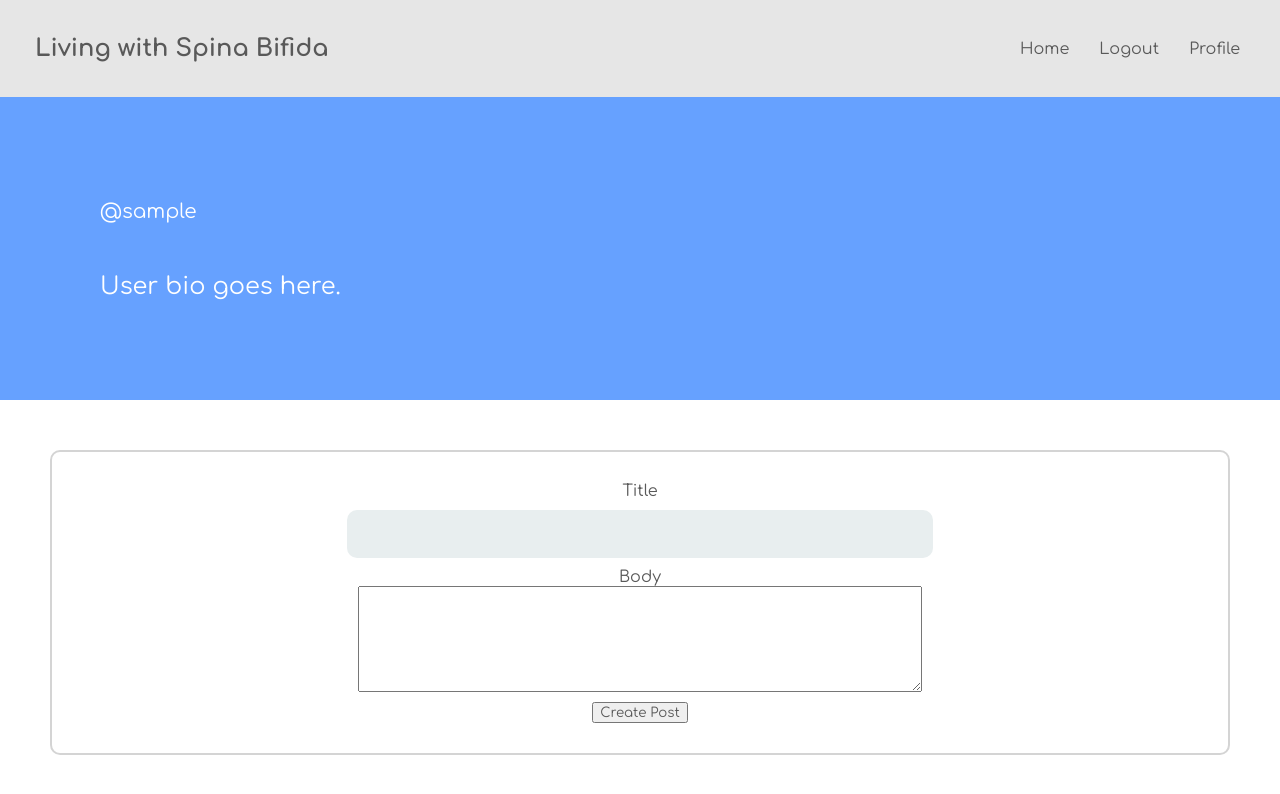
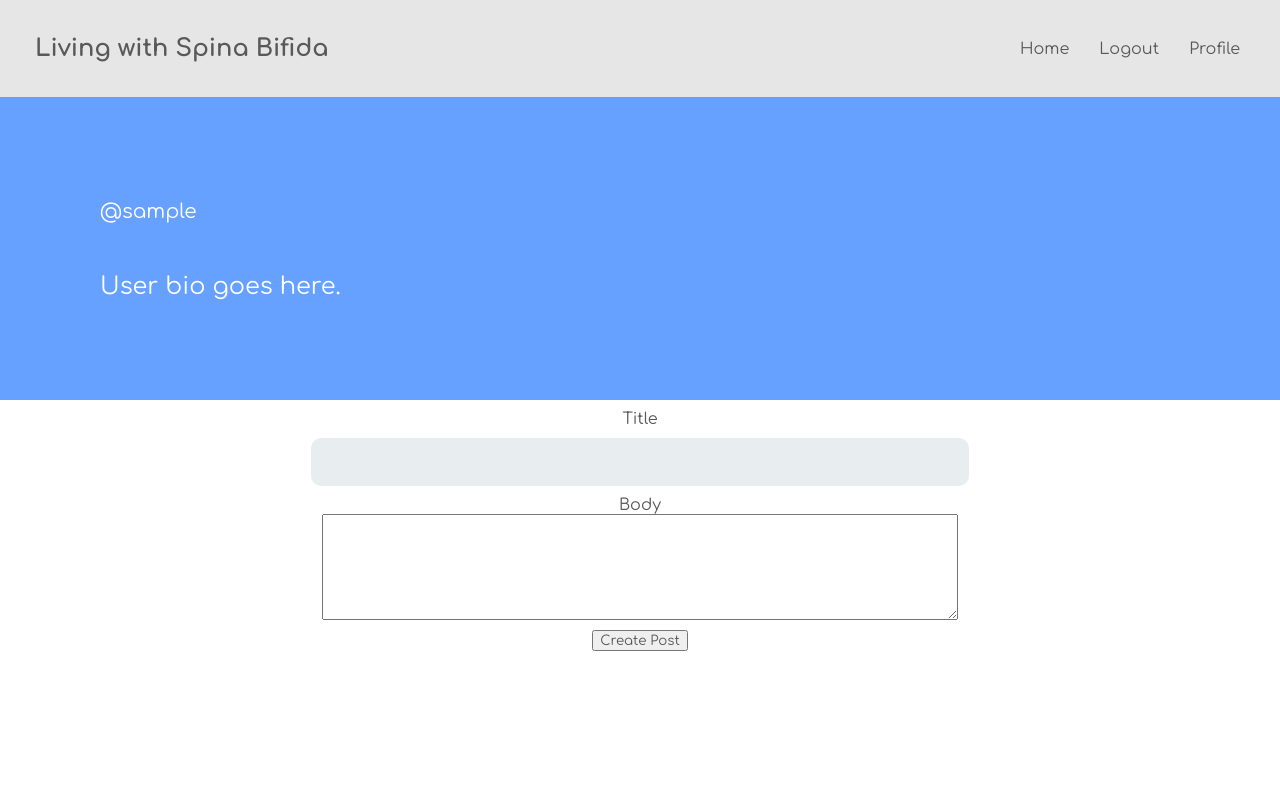
Before and after one commit to tufanbutuner/livingwithspinabifida, a React (Create React App) app: page /profile in a window 1280 px wide. Shown: the top 794 px of the page. Built offline with nearby package versions, Linux system fonts and the light colour scheme; sample sign-in values are in the browser's storage.

Commit message:
Added userId from localstorage to posts

```diff
--- a/src/Post.js
+++ b/src/Post.js
@@ -1,9 +1,10 @@
-import { useEffect, useState } from 'react';
+import { useState } from 'react';
 import Axios from 'axios';
 
 export default function CreatePost() {
 
     // we use state to update the elements on the page
+    const userId = localStorage.getItem('userId');
     const [title, setTitle] = useState("");
     const [content, setContent] = useState("");
 
@@ -11,11 +12,11 @@ export default function CreatePost() {
     const submitPost = () => {
         // sending a request to our /create endpoint, which is route we want to reach
         // we pass the title and body information, (name of prop we are sending: for title send title)
-        Axios.post('http://localhost:5000/create', {title: title, content: content})
+        Axios.post('http://localhost:5000/create', {userId: userId, title: title, content: content})
     }
 
     return (
-        <div className="post">
+        <div className="createPost">
             <div className="uploadPost">
                 <label>Title</label>
                 <input type="text"
```
